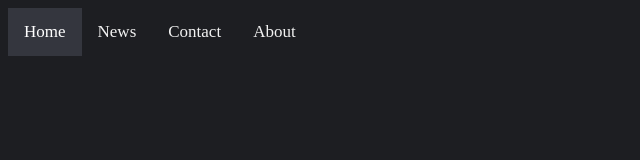
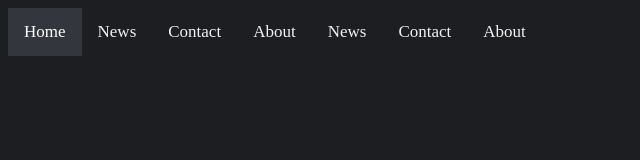
Before and after one commit to T4R0TARO/demo, a plain HTML site: page index.html in a window 1280 px wide. Shown: the whole page, without its empty margins (0-640 px from the left). Drawn offline with Linux system fonts and the light colour scheme.

Commit message:
broke nav bar links

```diff
--- a/index.html
+++ b/index.html
@@ -14,6 +14,9 @@
             <a href="#news">News</a>
             <a href="#contact">Contact</a>
             <a href="#about">About</a>
+            <a href="#news">News</a>
+            <a href="#contact">Contact</a>
+            <a href="#about">About</a>
             <a class="icon" href ="#" >
                 <i class="fa fa-bars" onclick="topNavClassToggle()"></i>
             </a>
```
